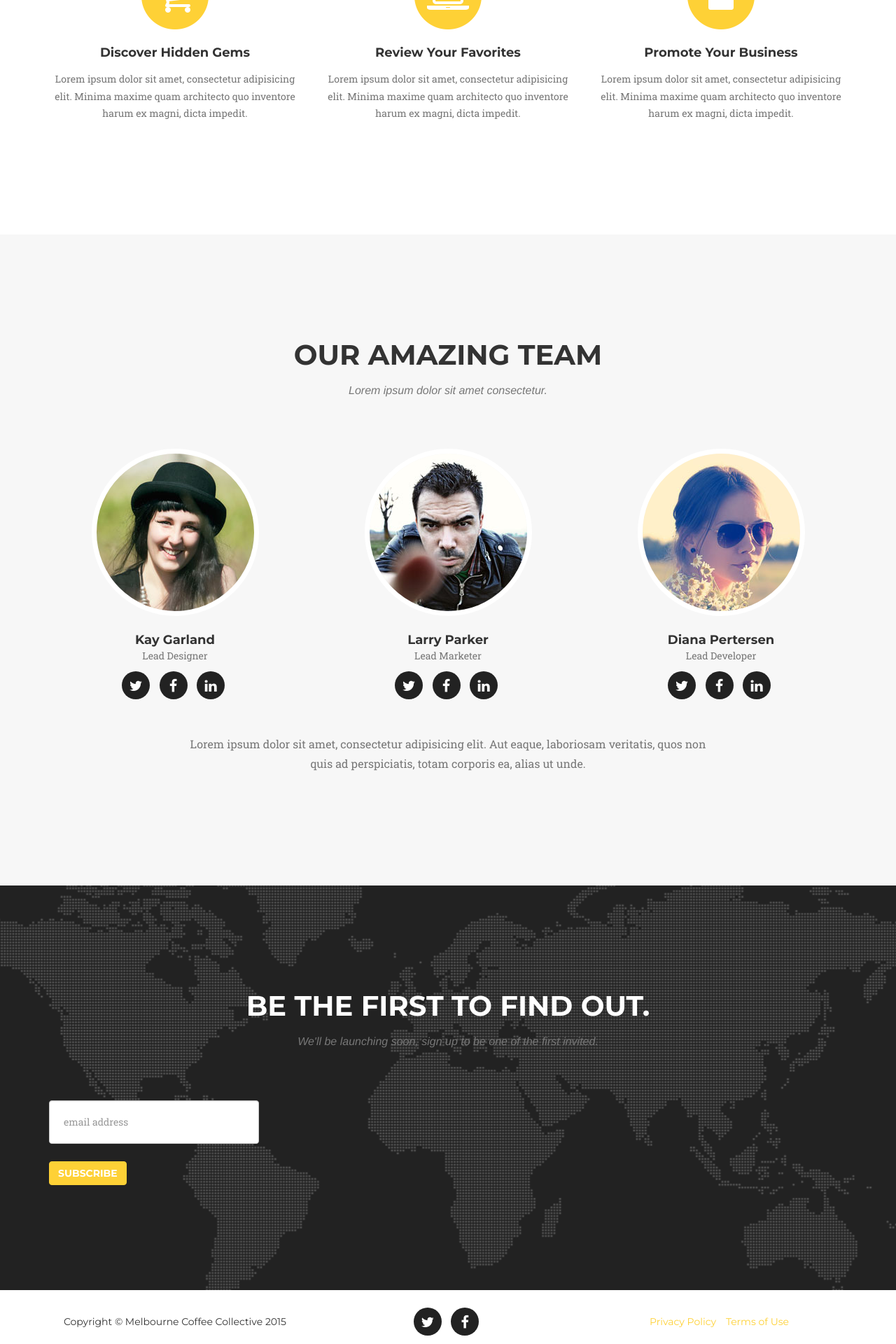
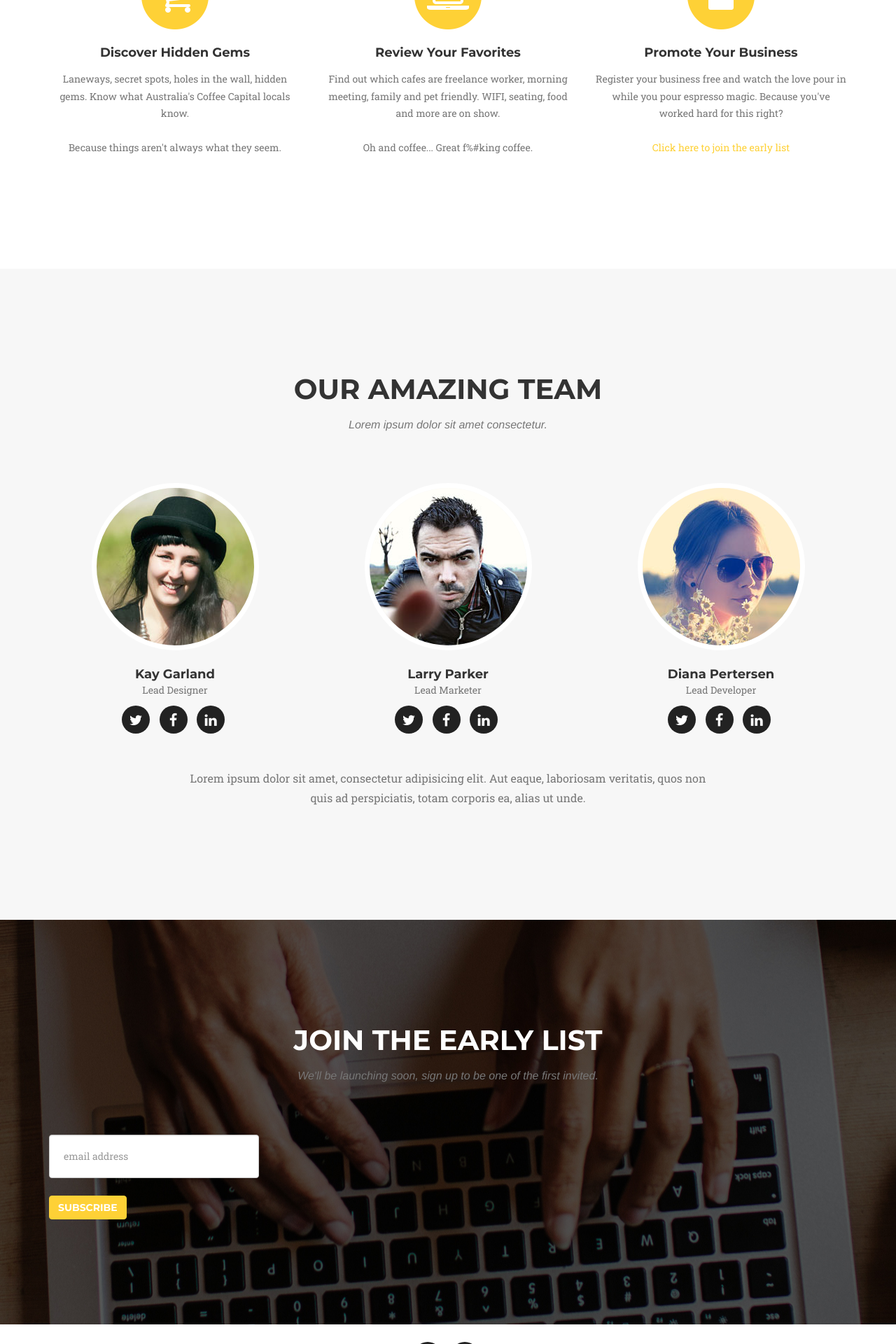
Before and after one commit to HuntsmanLabs/mcc, a Django app: page / in a window 1280 px wide. Shown: the part 1200-3120 px from the top of the page at 70% size. Run offline with Django 3.2, Linux system fonts and the light colour scheme; some libraries are stand-ins or nearby versions; some web fonts are replaced.

Commit message:
Updated features list and capture background image.

```diff
--- a/static/css/agency.css
+++ b/static/css/agency.css
@@ -653,7 +653,7 @@ aside.clients img {
 
 section#contact {
     background-color: #222;
-    background-image: url(../img/map-image.png);
+    background-image: url(../img/Subscribe_image.jpg);
     background-position: center;
     background-repeat: no-repeat;
 }
--- a/templates/base/index.html
+++ b/templates/base/index.html
@@ -76,7 +76,7 @@
     <header>
         <div class="container">
             <div class="intro-text">
-                <div class="intro-lead-in">Hello! We are...</div>
+                <div class="intro-lead-in">Good Morning! It's great to see you...</div>
                 <div class="intro-heading">Melbourne Coffee Collective</div>
                 <a href="#services" class="page-scroll btn btn-xl">What is it?</a>
             </div>
@@ -99,7 +99,7 @@
                         <i class="fa fa-shopping-cart fa-stack-1x fa-inverse"></i>
                     </span>
                     <h4 class="service-heading">Discover Hidden Gems</h4>
-                    <p class="text-muted">Lorem ipsum dolor sit amet, consectetur adipisicing elit. Minima maxime quam architecto quo inventore harum ex magni, dicta impedit.</p>
+                    <p class="text-muted">Laneways, secret spots, holes in the wall, hidden gems. Know what Australia's Coffee Capital locals know.<br><br> Because things aren't always what they seem.</p>
                 </div>
                 <div class="col-md-4">
                     <span class="fa-stack fa-4x">
@@ -107,7 +107,7 @@
                         <i class="fa fa-laptop fa-stack-1x fa-inverse"></i>
                     </span>
                     <h4 class="service-heading">Review Your Favorites</h4>
-                    <p class="text-muted">Lorem ipsum dolor sit amet, consectetur adipisicing elit. Minima maxime quam architecto quo inventore harum ex magni, dicta impedit.</p>
+                    <p class="text-muted">Find out which cafes are freelance worker, morning meeting, family and pet friendly. WIFI, seating, food and more are on show.<br><br>Oh and coffee... Great f%#king coffee. </p>
                 </div>
                 <div class="col-md-4">
                     <span class="fa-stack fa-4x">
@@ -115,7 +115,7 @@
                         <i class="fa fa-lock fa-stack-1x fa-inverse"></i>
                     </span>
                     <h4 class="service-heading">Promote Your Business</h4>
-                    <p class="text-muted">Lorem ipsum dolor sit amet, consectetur adipisicing elit. Minima maxime quam architecto quo inventore harum ex magni, dicta impedit.</p>
+                    <p class="text-muted">Register your business free and watch the love pour in while you pour espresso magic. Because you've worked hard for this right?<br><br><a class="page-scroll" href="#contact">Click here to join the early list</a> </p>
                 </div>
             </div>
         </div>
@@ -288,7 +288,7 @@
         <div class="container">
             <div class="row">
                 <div class="col-lg-12 text-center">
-                    <h2 class="section-heading">Be the first to find out.</h2>
+                    <h2 class="section-heading">JOIN THE EARLY LIST</h2>
                     <h3 class="section-subheading text-muted">We'll be launching soon, sign up to be one of the first invited.</h3>
                 </div>
             </div>
@@ -312,7 +312,7 @@
         <div class="container">
             <div class="row">
                 <div class="col-md-4">
-                    <span class="copyright">Copyright &copy; Melbourne Coffee Collective 2015</span>
+                    <span class="copyright">&copy; Melbourne Coffee Collective 2015</span>
                 </div>
                 <div class="col-md-4">
                     <ul class="list-inline social-buttons">
@@ -325,8 +325,6 @@
                 <div class="col-md-4">
                     <ul class="list-inline quicklinks">
                         <li><a href="#">Privacy Policy</a>
-                        </li>
-                        <li><a href="#">Terms of Use</a>
                         </li>
                     </ul>
                 </div>
```
Also changed, not shown: static/img/Subscribe_Image.jpg (added).
